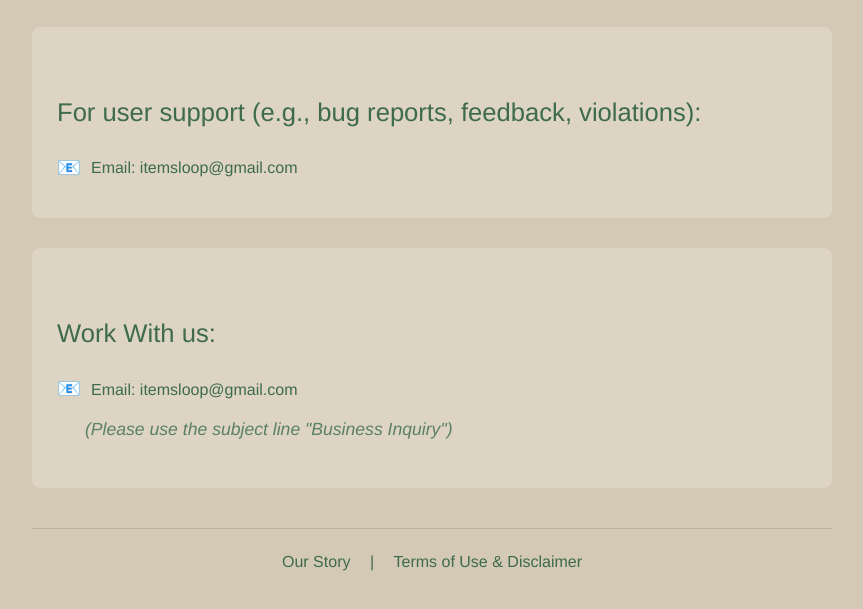
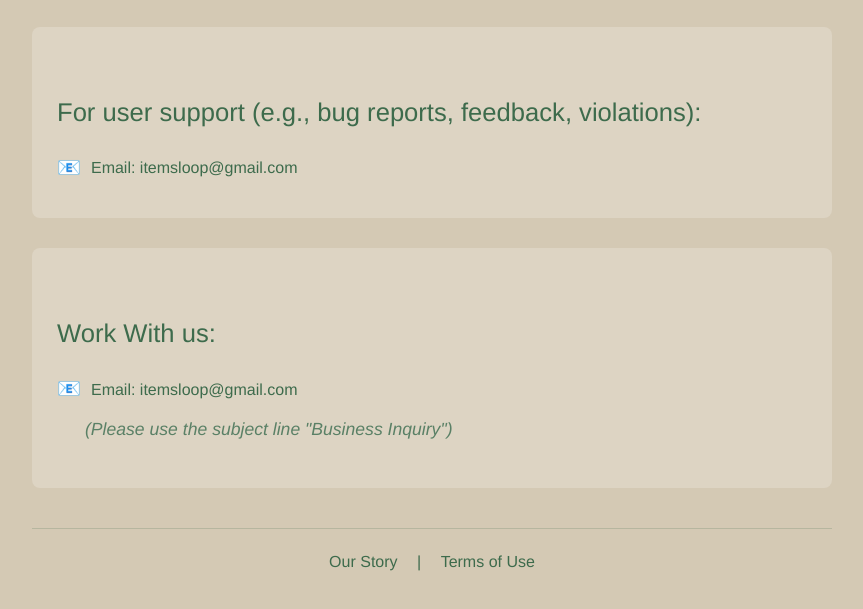
Before and after one commit to itemsloop/itemsloop-website, a plain HTML site: page contact_us.html in a window 1280 px wide. Shown: the part 145-754 px from the top of the page, without its empty margins (208-1071 px from the left). Drawn offline with Linux system fonts and the light colour scheme.

Commit message:
Update and rename contact.html to contact_us.html

```diff
--- a/contact.html
+++ b/contact_us.html
@@ -107,7 +107,7 @@
         </div>
 
         <div class="nav">
-            <a href="index.html">Our Story</a> | <a href="user-info.html">Terms of Use & Disclaimer</a>
+            <a href="index.html">Our Story</a> | <a href="user-info.html">Terms of Use</a>
         </div>
     </div>
 </body>
```
